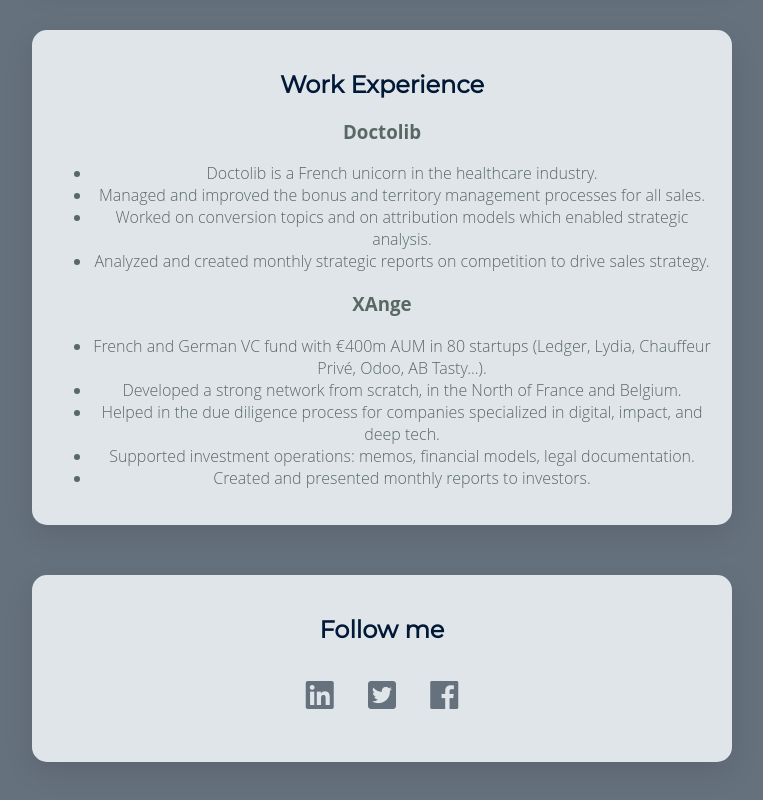
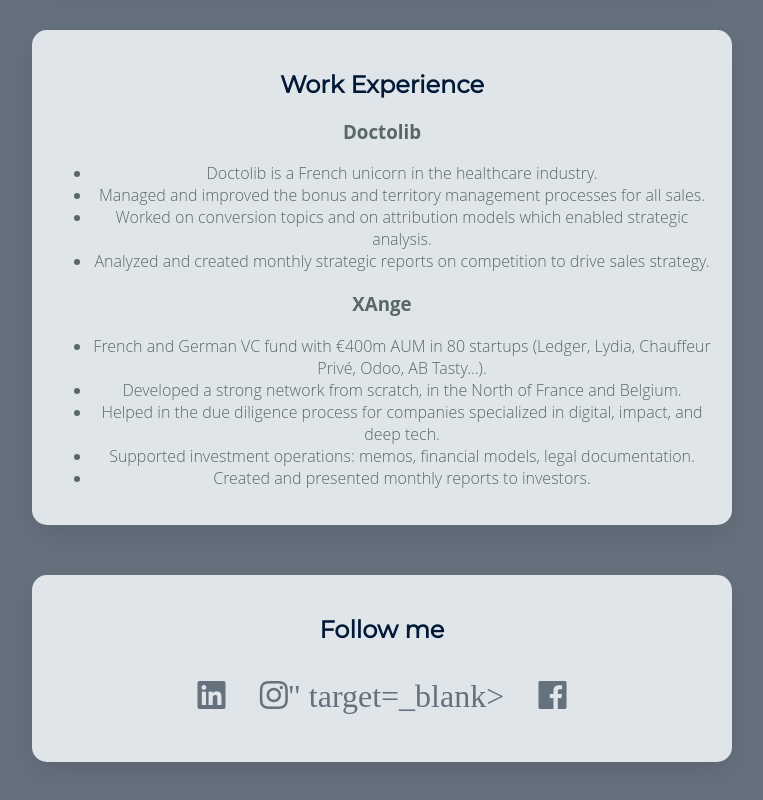
Before and after one commit to AmbroiseDr/profile, a plain HTML site: page index.html in a window 1280 px wide. Shown: the part 742-1542 px from the top of the page, without its empty margins (258-1021 px from the left). Drawn offline with Linux system fonts and the light colour scheme.

Commit message:
exercise done

```diff
--- a/index.html
+++ b/index.html
@@ -7,6 +7,10 @@
     <link rel="stylesheet" href="style.css">
     <meta name="viewport" content="width=device-width, initial-scale=1">
     <link href="https://fonts.googleapis.com/css?family=Montserrat&display=swap" rel="stylesheet">
+    <meta property="og:title" content="Welcome to my profile">
+    <meta property="og:image" content="images/profile_picture.jpg">
+    <meta property="og:description" content="Hard worker, new technologies and high-tech passionate, willing to make a difference and take on new challenges.">
+    <meta property="og:site_name" content="Hello I'm Ambroise"/>
   </head>
   <body>
     <div class = "container">
@@ -48,7 +52,7 @@
             <a href="https://www.linkedin.com/in/ambroisedrogou/" class="fab fa-linkedin" target=_blank> </a>
           </li class = align-icons>
           <li>
-            <a href="https://twitter.com/Bodipif" class="fab fa-twitter-square" target=_blank></i></a>
+            <a href="https://www.instagram.com/ambroggio.d" class="fab fa-instagram"></i>" target=_blank></i></a>
           </li>
           <li class = align-icons>
             <a href="https://www.facebook.com/bodi.ho" class="fab fa-facebook" target=_blank></a>
```
